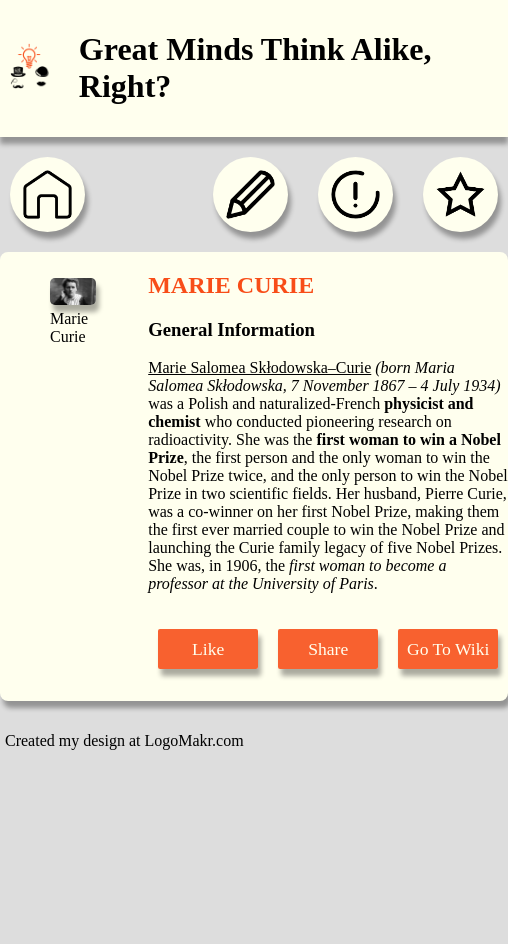
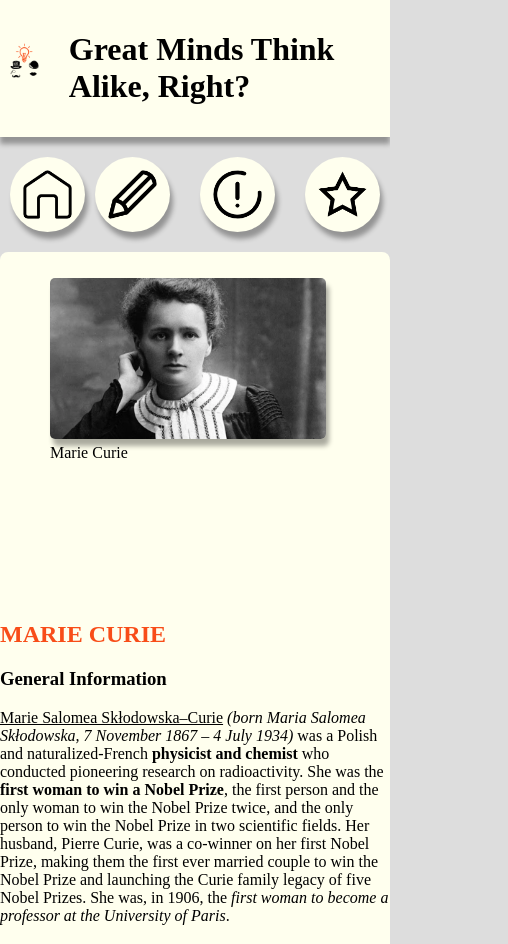
Before and after one commit to baronmdw/frontend_web_dev_proj_1_blog, a plain HTML site: page templates/curie.html in a window 390 px wide. Shown: the top 944 px of the page, 508 px wide, since content can reach past the window. Before the commit the page ends 844 px from the top, so only its background shows below. Drawn offline with Linux system fonts and the light colour scheme; a web font is replaced by a local one.

Commit message:
Added responsiveness for smaller screen width

```diff
--- a/style/post_style.css
+++ b/style/post_style.css
@@ -33,14 +33,12 @@
 .post-content{
     display: grid;
     grid-gap: 10px;
-    grid-template-rows: repeat(5, 1fr);
-    grid-template-columns: 1fr 5fr;
+    grid-template-rows: repeat(3, 1fr);
+    grid-template-columns: 1fr;
     grid-template-areas:
-        "img cont"
-        "img cont"
-        "img cont"
-        "img cont"
-        "img ft"
+        "img"
+        "cont"
+        "ft";
 }
 
 /* .box{
@@ -87,6 +85,18 @@
     justify-items: flex-end;
 }
 
+@media (min-width:500px) {
+    .post-content{
+        grid-template-columns: 1fr 5fr;
+        grid-template-areas:
+            "img cont"
+            "img cont"
+            "img cont"
+            "img cont"
+            "img ft";
+    }
+}
+
 @media (min-width:1100px) {
     .main-grid{
         display: grid;
--- a/style/style.css
+++ b/style/style.css
@@ -3,7 +3,6 @@ body{
     margin: 0;
     padding: 0;
     width: 100%;
-    min-width: 450px;
     font-family: 'Frank Ruhl Libre', serif;
     overflow: auto;
 }
```
Also changed, not shown: style/index_style.css (+19 -8 lines).
